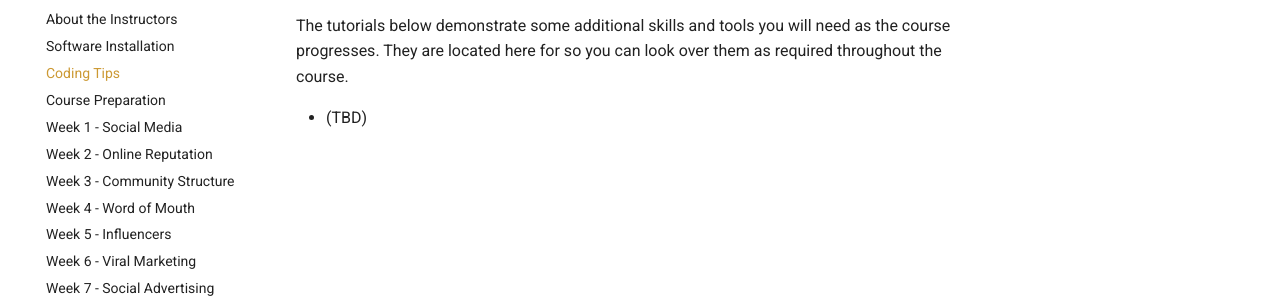
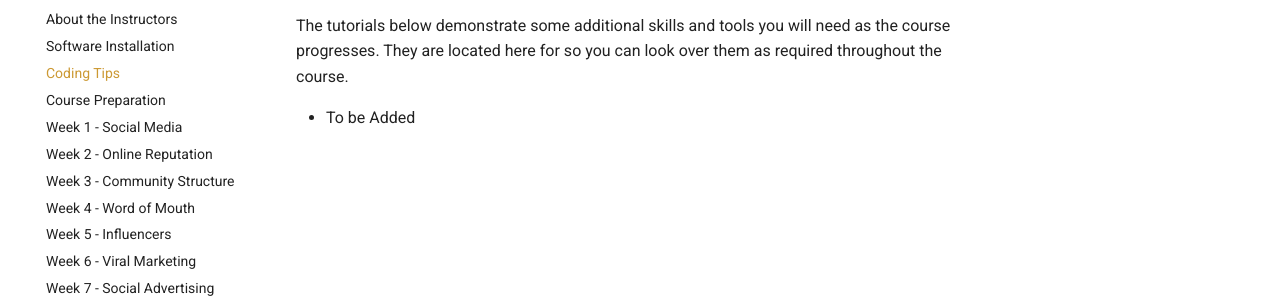
Before and after one commit to tisem-digital-marketing/2021-smwa, an MkDocs documentation site: the page built from docs/coding_tips.md, in a window 1280 px wide. Shown: the part 218-518 px from the top of the page. Built offline with MkDocs 1.6.1 and Material for MkDocs 9.7.7, drawn with Linux system fonts in a browser that asks for light colours; old or Windows-style settings are respelled for this version of MkDocs.

Commit message:
update coding tip page

```diff
--- a/docs/coding_tips.md
+++ b/docs/coding_tips.md
@@ -3,4 +3,4 @@
 The tutorials below demonstrate some additional skills and tools you will need as the course progresses.
 They are located here for so you can look over them as required throughout the course.
 
-* (TBD)
+* To be Added
```
